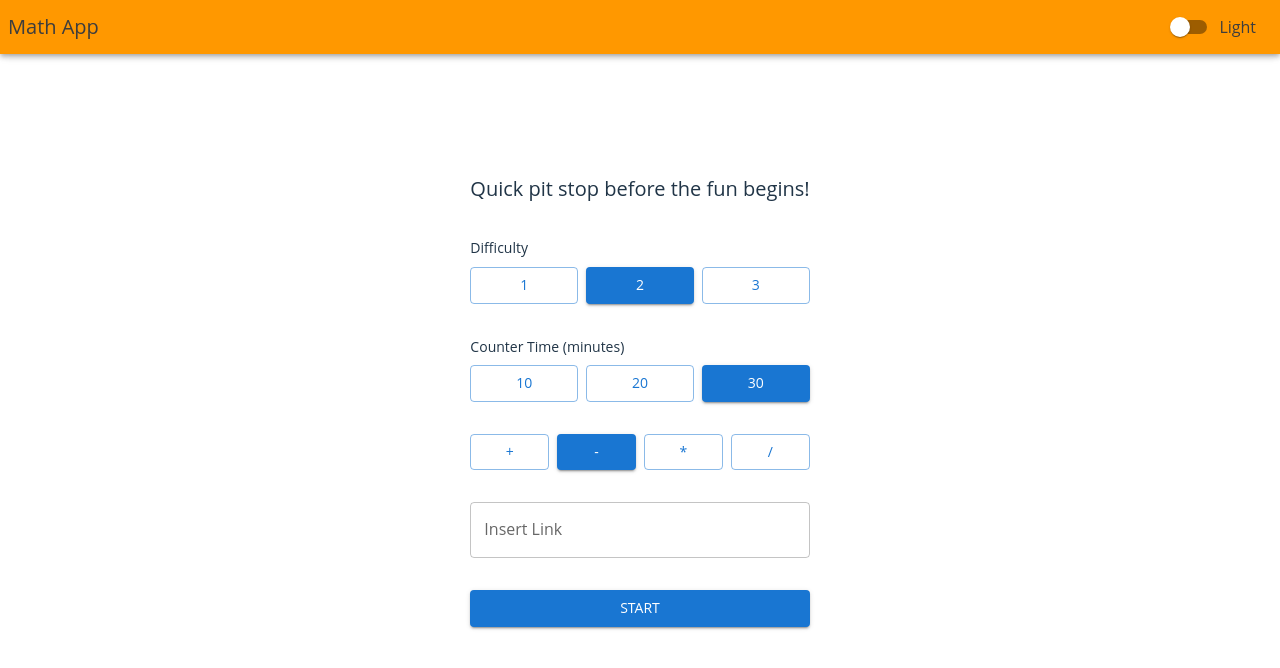
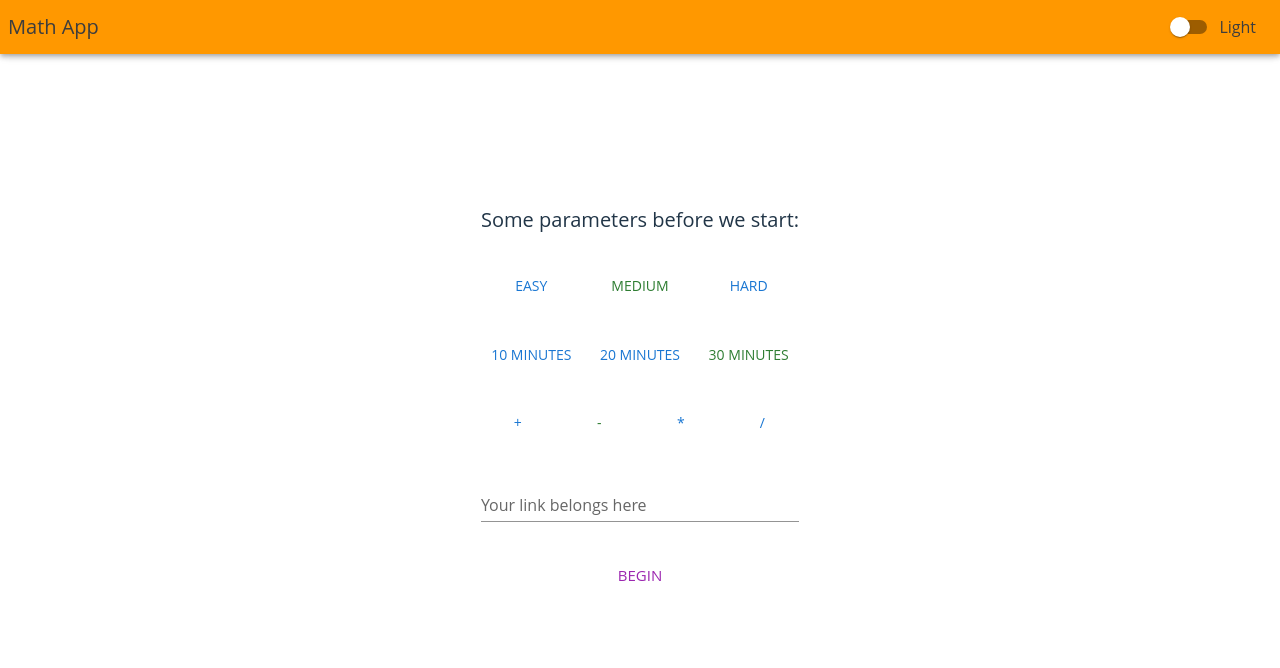
Before and after one commit to sE7rgo/math-app, a React (Vite) app: page / in a window 1280 px wide. Shown: the top 668 px of the page. Built offline with nearby package versions, Linux system fonts and the light colour scheme.

Commit message:
Updated ui in questions component. more minimalistic

```diff
--- a/src/components/Questions/Questions.tsx
+++ b/src/components/Questions/Questions.tsx
@@ -26,6 +26,12 @@ interface QuestionsProps {
   onSubmit: () => void;
 }
 
+enum DifficultyLevel {
+  Easy = 1,
+  Medium = 2,
+  Hard = 3,
+}
+
 const Questions: FC<QuestionsProps> = ({ onSubmit }) => {
   const {
     difficulty,
@@ -45,40 +51,40 @@ const Questions: FC<QuestionsProps> = ({ onSubmit }) => {
   return (
     <Stack spacing={4} sx={styles.stackContainer}>
       <Typography variant="h6" textAlign="center">
-        Quick pit stop before the fun begins!
+        Some parameters before we start:
       </Typography>
 
       <Box>
-        <Typography variant="subtitle2" sx={{ mb: 1 }}>
-          Difficulty
-        </Typography>
         <Stack direction="row" spacing={1}>
-          {[1, 2, 3].map(level => (
+          {[
+            DifficultyLevel.Easy,
+            DifficultyLevel.Medium,
+            DifficultyLevel.Hard,
+          ].map(level => (
             <Button
               key={level}
-              variant={difficulty === level ? 'contained' : 'outlined'}
+              variant={'text'}
+              color={difficulty === level ? 'success' : 'primary'}
               onClick={() => setDifficulty(level as Difficulty)}
               fullWidth
             >
-              {level}
+              {DifficultyLevel[level]}
             </Button>
           ))}
         </Stack>
       </Box>
 
       <Box>
-        <Typography variant="subtitle2" sx={{ mb: 1 }}>
-          Counter Time (minutes)
-        </Typography>
         <Stack direction="row" spacing={1}>
           {[10, 20, 30].map(time => (
             <Button
               key={time}
-              variant={initialTime === time ? 'contained' : 'outlined'}
+              variant={'text'}
+              color={initialTime === time ? 'success' : 'primary'}
               onClick={() => setInitialTime(time as CounterTime)}
               fullWidth
             >
-              {time}
+              {time + ' minutes'}
             </Button>
           ))}
         </Stack>
@@ -89,7 +95,8 @@ const Questions: FC<QuestionsProps> = ({ onSubmit }) => {
           {Object.values(Operation).map(value => (
             <Button
               key={value}
-              variant={operation === value ? 'contained' : 'outlined'}
+              variant={'text'}
+              color={operation === value ? 'success' : 'primary'}
               onClick={() => setOperation(value)}
               fullWidth
             >
@@ -100,16 +107,22 @@ const Questions: FC<QuestionsProps> = ({ onSubmit }) => {
       </Box>
 
       <TextField
-        label="Insert Link"
+        label="Your link belongs here"
         placeholder="https://example.com/some-page/some-video"
         type="url"
         value={link}
         onChange={event => setLink(event.target.value)}
         fullWidth
+        variant="standard"
       />
 
-      <Button variant="contained" onClick={handleSubmit}>
-        Start
+      <Button
+        variant="text"
+        size="large"
+        color="secondary"
+        onClick={handleSubmit}
+      >
+        Begin
       </Button>
     </Stack>
   );
```
